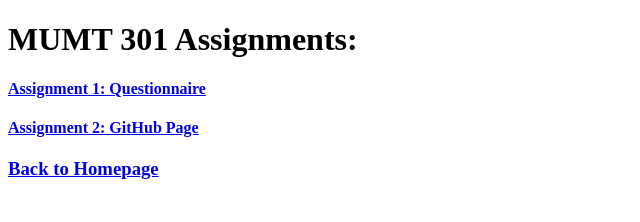
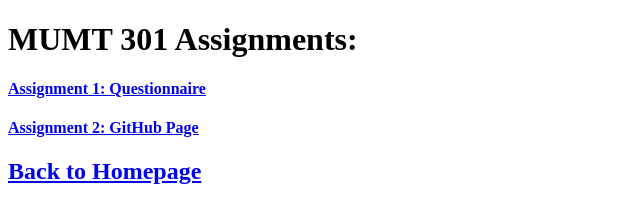
Before and after one commit to mumt301/Rebecca-Lee, a plain HTML site: page assignments.html in a window 1280 px wide. Shown: the whole page, without its empty margins (0-640 px from the left). Drawn offline with Linux system fonts and the light colour scheme.

Commit message:
font size

```diff
--- a/assignments.html
+++ b/assignments.html
@@ -10,7 +10,7 @@
     <h1>MUMT 301 Assignments:</h1>
     <h4><a href="questionnaire.txt"> Assignment 1: Questionnaire</a></h4>
     <h4><a href="index.html"> Assignment 2: GitHub Page</a></h4>
-    <h3><a href="index.html"> Back to Homepage</a></h3>
+    <h2><a href="index.html"> Back to Homepage</a></h2>
 </body>
 
 </html>
```
